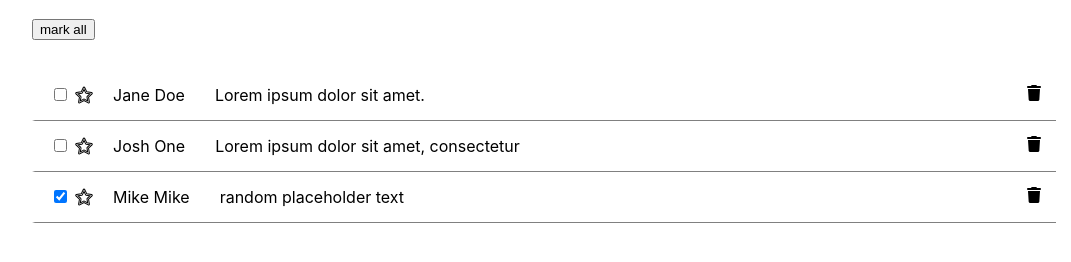
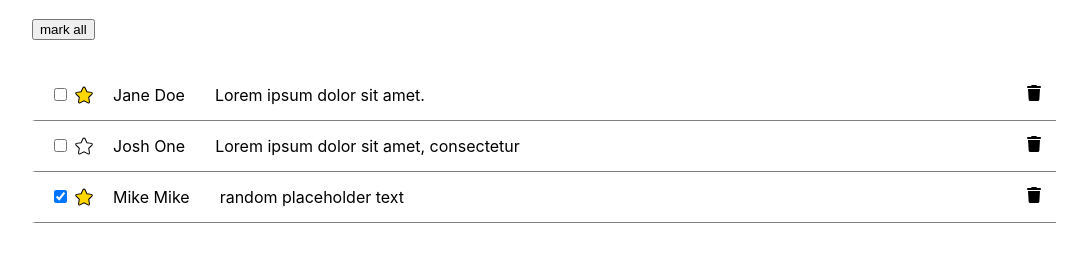
Before and after one commit to milosrancic/reactjs-gmail-clone, a React (Create React App) app: page /reactjs-gmail-clone/inbox in a window 1280 px wide. Shown: the part 182-444 px from the top of the page, without its empty margins (96-1167 px from the left). Built offline with nearby package versions, Linux system fonts and the light colour scheme.

Commit message:
conditional rendering of star

```diff
--- a/src/components/Item.js
+++ b/src/components/Item.js
@@ -15,11 +15,15 @@ const Item = props => {
             <input type="checkbox"
             onChange={() => props.toggleChecked(item)}
             checked={item.checked}  />
-            {props.addToStarred ?
-                <i className="far fa-star"
-                 onClick={() => props.addToStarred(item)}></i> :
-                 undefined
-            }
+            <i className=
+              {item.starred ? `fas fa-star starred` : `fas fa-star`}
+
+                onClick={
+                  props.addToStarred ? () => props.addToStarred(item) : undefined
+                }
+            ></i>
+
+
             <span className="sender"
               onClick={
                 props.addToInbox ?
@@ -43,6 +47,15 @@ const Item = props => {
 
 export default Item;
 
+{/* {props.addToStarred ?
+                <i className="fas fa-star"
+                 onClick={() => props.addToStarred(item)}></i> :
+                 undefined
+            } */}
+
+
+
+
 // initial ternary operator
 {/* <i className="far fa-star"
   onClick={props.addToStarred ?
```
